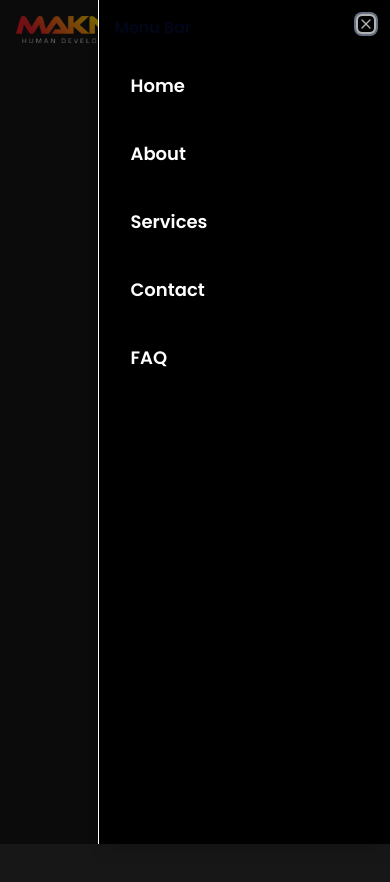
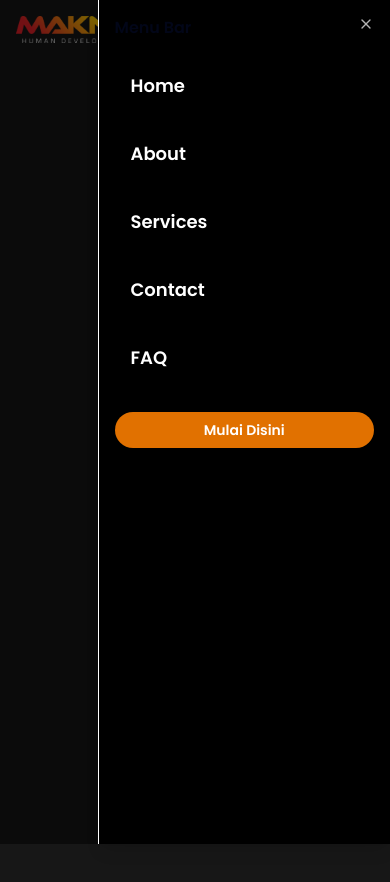
Before and after one commit to AbbaPanda/Next_MAKNA, a Next.js app: page / in a window 390 px wide. Both pictures are taken after a click on the button 362 px from the left and 29 px from the top of the page. Shown: the top 882 px of the page. Built offline with nearby package versions, Linux system fonts and the light colour scheme.

Commit message:
hover working

```diff
--- a/src/app/home/partials/navbar.tsx
+++ b/src/app/home/partials/navbar.tsx
@@ -5,7 +5,7 @@ import { Button } from '@/components/ui/button';
 import Link from 'next/link';
 import { navigationData } from '@/app/constants/navigation-data';
 import { motion, useScroll, useTransform } from 'framer-motion';
-import { Sheet, SheetContent, SheetTrigger } from '@/components/ui/sheet';
+import { Sheet, SheetClose, SheetContent, SheetTrigger } from '@/components/ui/sheet';
 import { Fullscreen, Menu } from 'lucide-react';
 
 const Navbar = () => {
@@ -47,9 +47,11 @@ const Navbar = () => {
           </ul>
         </nav>
         <div className='flex items-center'>
-          <Button className='hidden md:flex text-sm font-semibold'>
-            <Link href='/contact'>Mulai Disini</Link>
-          </Button>
+          <div>
+            <Button className='hidden md:flex text-sm font-semibold'>
+              <Link href='/contact'>Mulai Disini</Link>
+            </Button>
+          </div>
           {/* hamburger menu */}
           <Sheet>
             <SheetTrigger>
@@ -61,11 +63,18 @@ const Navbar = () => {
                   {navigationData.map((data) => (
                     <li key={data.title} className='mb-2'>
                       <Link className='md:font-semibold md:text-md font-semibold block p-4 text-lg transition-all duration-300 ease-in-out hover:text-primary-200 hover:shadow-amber-300 active:text-primary-200 active:shadow-amber-300'
-                        href={data.href}>{data.title}</Link>
+                        href={data.href}
+                      >
+                        {data.title}</Link>
                     </li>
                   ))}
                 </ul>
               </nav>
+              <SheetClose asChild>
+                <Button className='text-sm font-semibold '>
+                  <Link href='/contact'>Mulai Disini</Link>
+                </Button>
+              </SheetClose>
             </SheetContent>
           </Sheet>
         </div>
--- a/src/components/ui/button.tsx
+++ b/src/components/ui/button.tsx
@@ -10,7 +10,7 @@ const buttonVariants = cva(
     variants: {
       variant: {
         default:
-          'bg-amber-600 hover:bg-blue-500 text-white font-bold rounded-full hover:shadow-[0_0_32px_rgba(248,162,4,0.6)]',
+          'bg-amber-600 hover:bg-amber-400 text-white font-bold rounded-full hover:shadow-[0_0_32px_rgba(248,162,4,0.6)]',
       },
       size: {
         default: 'h-9 px-4 py-2 has-[>svg]:px-3',
```
